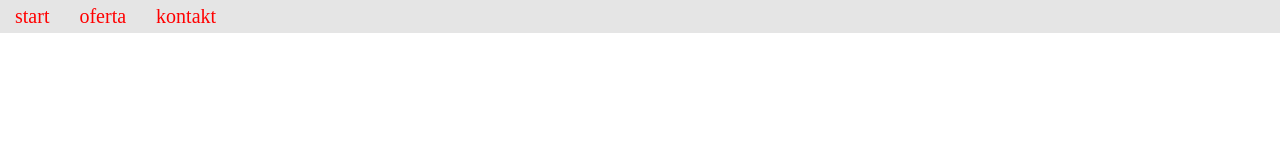
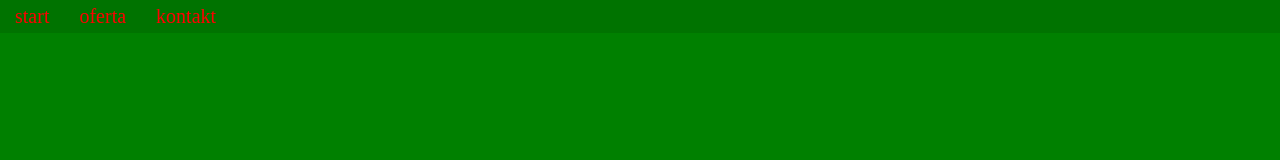
Before and after one commit to devmentor-pl/menu-hover, a plain HTML site: page index.html in a window 1280 px wide. Drawn offline with Linux system fonts and the light colour scheme.

Commit message:
Add :hover for <body>

```diff
--- a/index.html
+++ b/index.html
@@ -6,7 +6,7 @@
     <title>Document</title>
     <link rel="stylesheet" href="style.css">
 </head>
-<body onclick >
+<body>
 
     <nav class="nav">
         <ul class="nav__menu">
--- a/style.css
+++ b/style.css
@@ -3,6 +3,10 @@
     padding: 0;
     box-sizing: border-box;
     font-size: 20px;
+}
+
+body:hover {
+    background: green;
 }
 
 ul {
```
